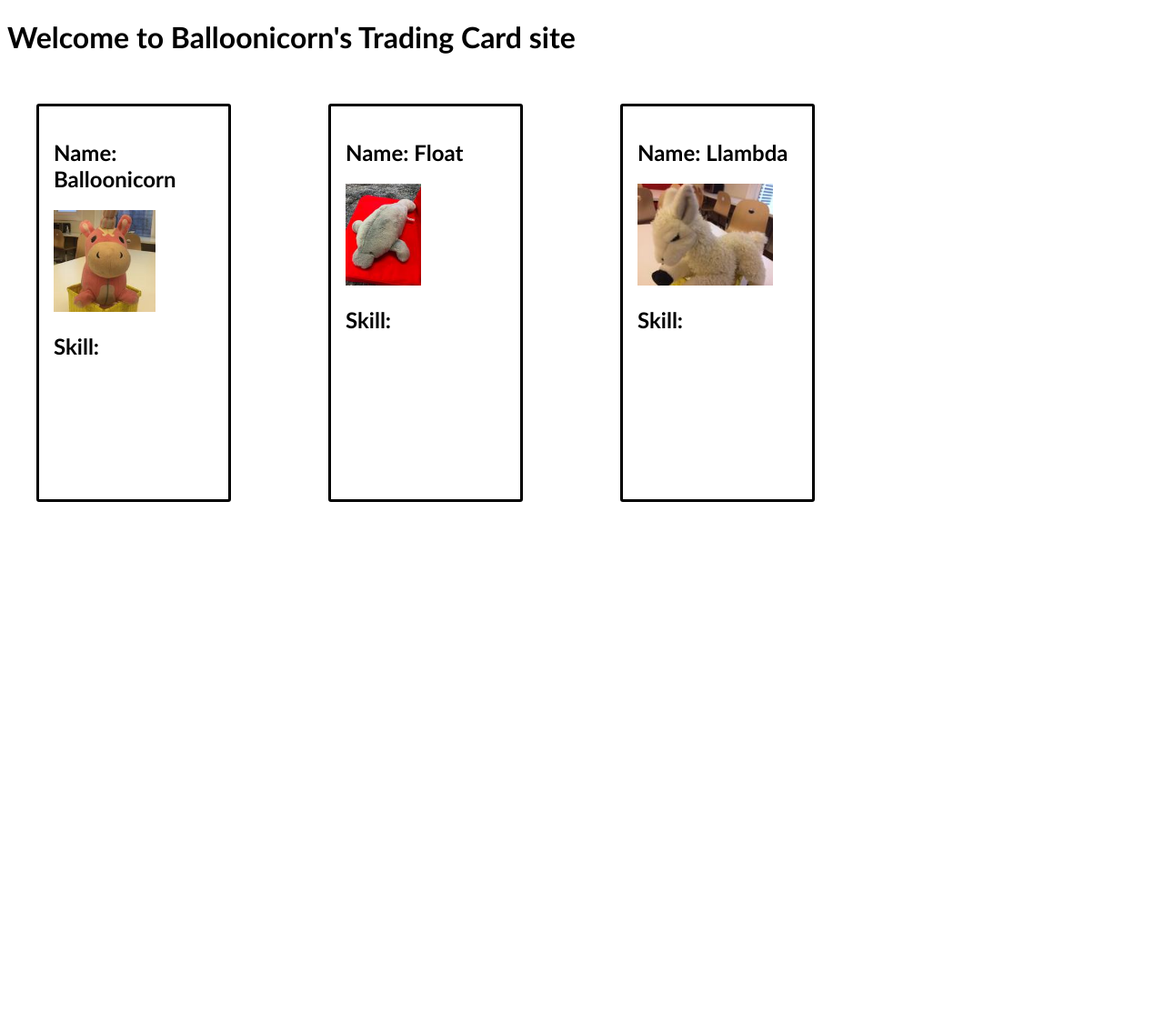
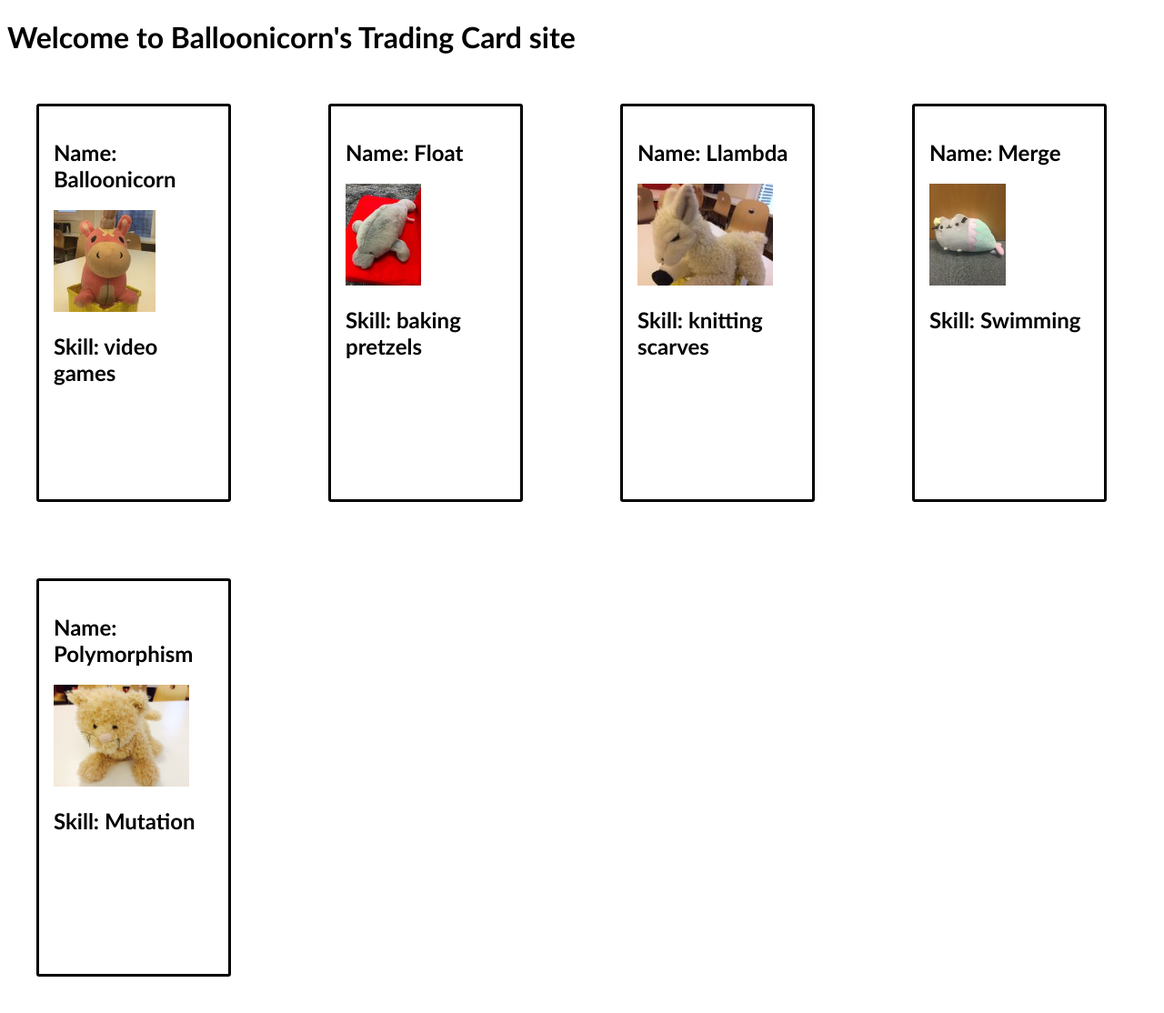
Before and after one commit to RaviMusalin/Trading-Cards-Lab, a Flask app: page /cards in a window 1280 px wide. Shown: the whole page at 91% size. Before the commit the page ends 552 px from the top, so only its background shows below. Run offline with Flask 2, Linux system fonts and the light colour scheme; some libraries are stand-ins or nearby versions.

Commit message:
Cards Added

```diff
--- a/static/js/homepage.jsx
+++ b/static/js/homepage.jsx
@@ -2,11 +2,11 @@
 
 function Homepage() {
   return (
-    <div>
+      <div>
         <p>Welcome to our page!</p>
         <p><a href="/cards">Click here to go to our cards page</a></p>
         <img src="/static/img/balloonicorn.jpg"></img>
-    </div>
+      </div>
     );
 }
 
--- a/static/js/tradingCard.jsx
+++ b/static/js/tradingCard.jsx
@@ -13,7 +13,7 @@ function TradingCard(props) {
     <div className="card">
       <h2>Name: {props.name}</h2>
       <img src={props.imgUrl} alt="profile" />
-      <h2>Skill: </h2>
+      <h2>Skill: {props.skill} </h2>
     </div>
   );
 }
@@ -32,3 +32,13 @@ ReactDOM.render(
   <TradingCard name="Llambda" skill="knitting scarves" imgUrl="/static/img/llambda.jpg" />,
   document.querySelector('#llambda'),
 );
+
+ReactDOM.render(
+  <TradingCard name="Merge" skill="Swimming" imgUrl="/static/img/merge.png" />,
+  document.querySelector('#merge'),
+);
+
+ReactDOM.render(
+  <TradingCard name="Polymorphism" skill="Mutation" imgUrl="/static/img/polymorphism.jpeg" />,
+  document.querySelector('#polymorphism'),
+);
--- a/templates/cards.html
+++ b/templates/cards.html
@@ -17,6 +17,10 @@
 
   <!-- Mount Llambda's card on to this element. -->
   <div id="llambda"></div>
+
+  <div id="merge"></div>
+
+  <div id="polymorphism"></div>
 </div>
 
 {% endblock %}
```
